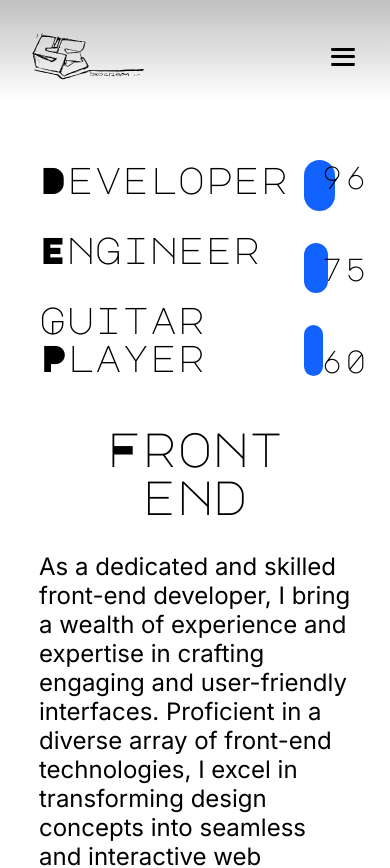
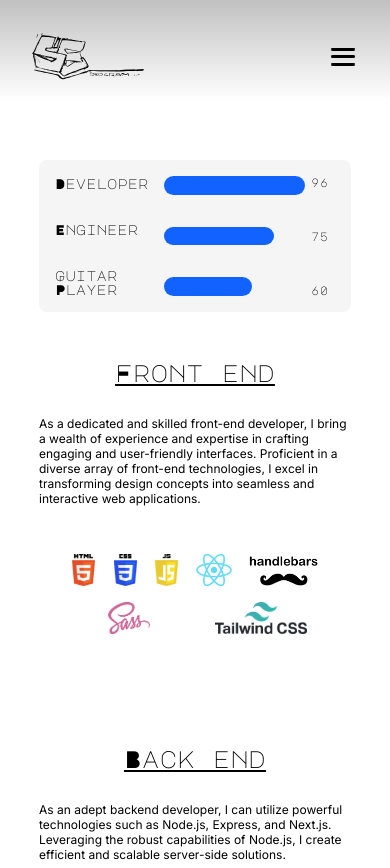
Before and after one commit to CaptainEB/portfolio, a Next.js app: page /skills in a window 390 px wide. Shown: the top 868 px of the page. Built offline with nearby package versions, Linux system fonts and the light colour scheme; a web font is replaced by a local one.

Commit message:
added small screen support for skills page

```diff
--- a/src/app/skills/page.module.scss
+++ b/src/app/skills/page.module.scss
@@ -1,7 +1,10 @@
 .barGraph {
-	font-size: 2rem;
+	font-size: clamp(0.75rem, 3vw, 2rem);
 	display: flex;
 	margin-block: 3rem;
+	background-color: rgba(161, 161, 161, 0.1);
+	border-radius: 0.5rem;
+	padding: 1rem;
 }
 
 .titles {
@@ -48,32 +51,20 @@
 	flex-direction: column;
 	justify-content: space-between;
 	gap: 2rem;
+	margin-left: 1rem;
 }
 
 .skillsSection {
-	& h2 {
-		font-size: 3rem;
+	h2 {
+		font-size: clamp(1.5rem, 5vw, 3rem);
 		text-align: center;
 		margin-block: 2rem;
+		text-decoration: underline;
+		margin-top: clamp(3rem, 5vw, 10rem);
 	}
 
-	& p {
-		font-size: 1.5rem;
-	}
-}
-
-.frontendIcons {
-	display: flex;
-	justify-content: center;
-	gap: 1rem;
-	height: 5rem;
-	padding-inline: 5rem;
-	margin-block: 2rem;
-	& img {
-		flex: 1;
-		width: 100%;
-		height: 100%;
-		object-fit: contain;
+	p {
+		font-size: clamp(0.75rem, 2vw, 2rem);
 	}
 }
 
@@ -81,9 +72,10 @@
 	display: flex;
 	justify-content: center;
 	gap: 1rem;
-	height: 5rem;
+	height: clamp(2rem, 5vw, 10rem);
 	padding-inline: 2rem;
-	margin-block: 3rem;
+	margin-top: clamp(3rem, 4vw, 6rem);
+	margin-bottom: clamp(10rem, 15vw, 20rem);
 	flex-wrap: wrap;
 	& img {
 		flex: 1;
```
